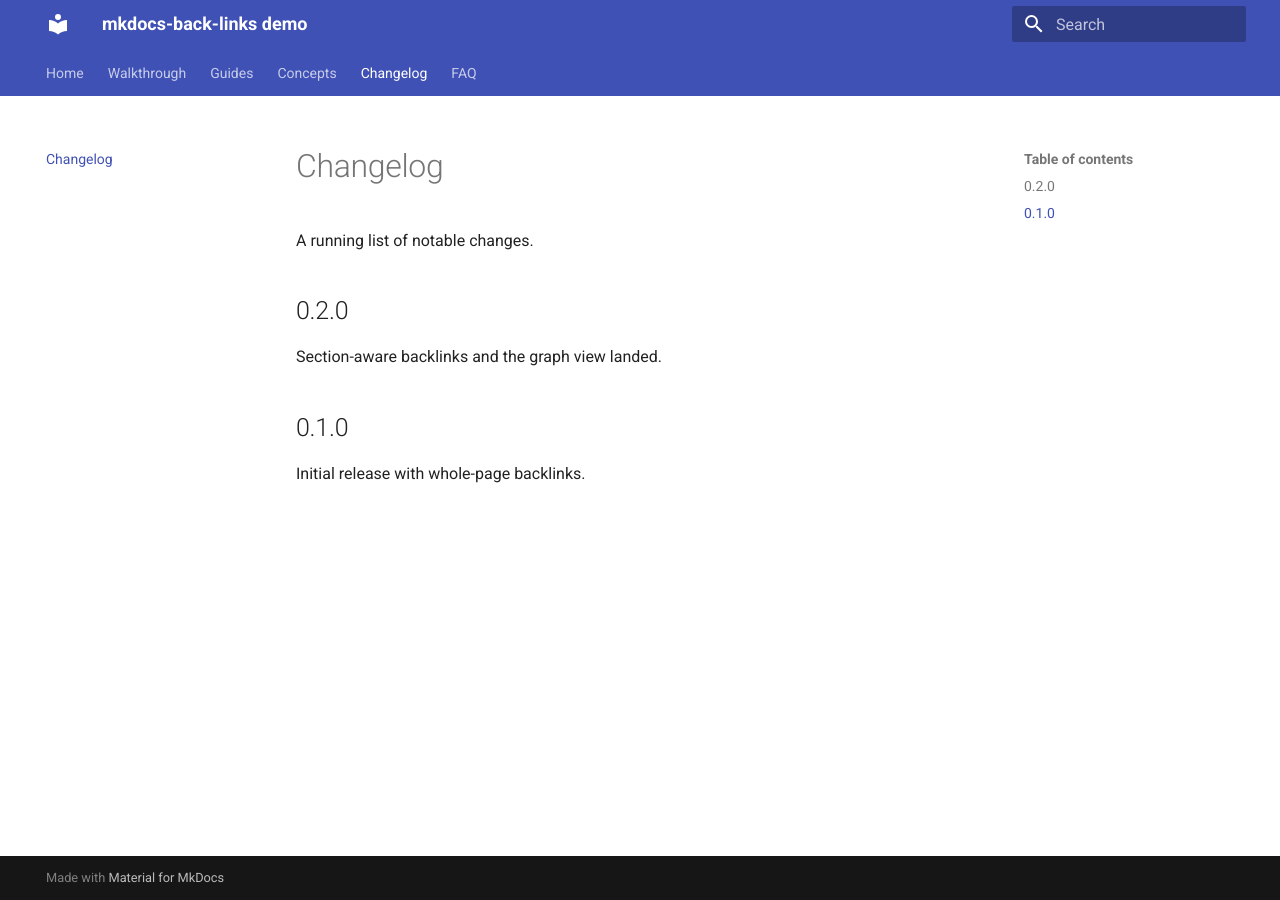
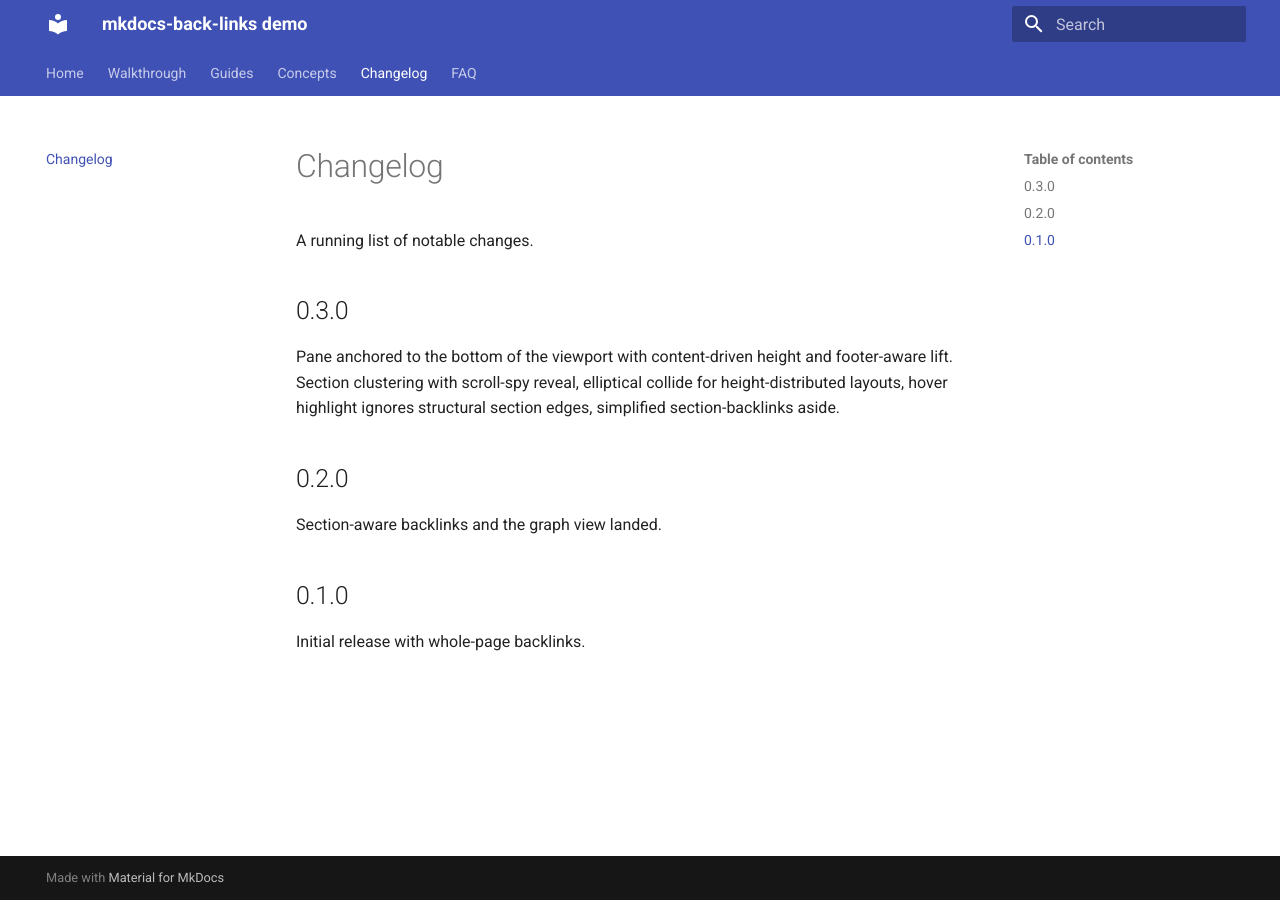
Before and after one commit to wo0lien/mkdocs-back-links, an MkDocs documentation site: the page built from docs/changelog.md, in a window 1280 px wide. Built offline with MkDocs 1.6.1 and Material for MkDocs 9.7.7, drawn with Linux system fonts in a browser that asks for light colours.

Commit message:
docs(demo): cross-page references to walkthrough#scroll-spy-behavior
Adds 6 distinct (page, section) sources linking to the same target so the
section's per-aside backlinks count crosses the collapse threshold and
exercises the foldable <details> rendering. Also bumps the changelog
demo page to 0.3.0.

```diff
--- a/docs/changelog.md
+++ b/docs/changelog.md
@@ -1,6 +1,13 @@
 # Changelog
 
 A running list of notable changes.
+
+## 0.3.0
+
+Pane anchored to the bottom of the viewport with content-driven height and
+footer-aware lift. Section clustering with scroll-spy reveal, elliptical
+collide for height-distributed layouts, hover highlight ignores structural
+section edges, simplified section-backlinks aside.
 
 ## 0.2.0
 
```
Also changed, not shown: docs/concepts/architecture.md (+4 -1 lines), docs/concepts/internals.md (+4 -1 lines), docs/guides/configure.md (+3 -1 lines), docs/guides/install.md (+4 -1 lines).
